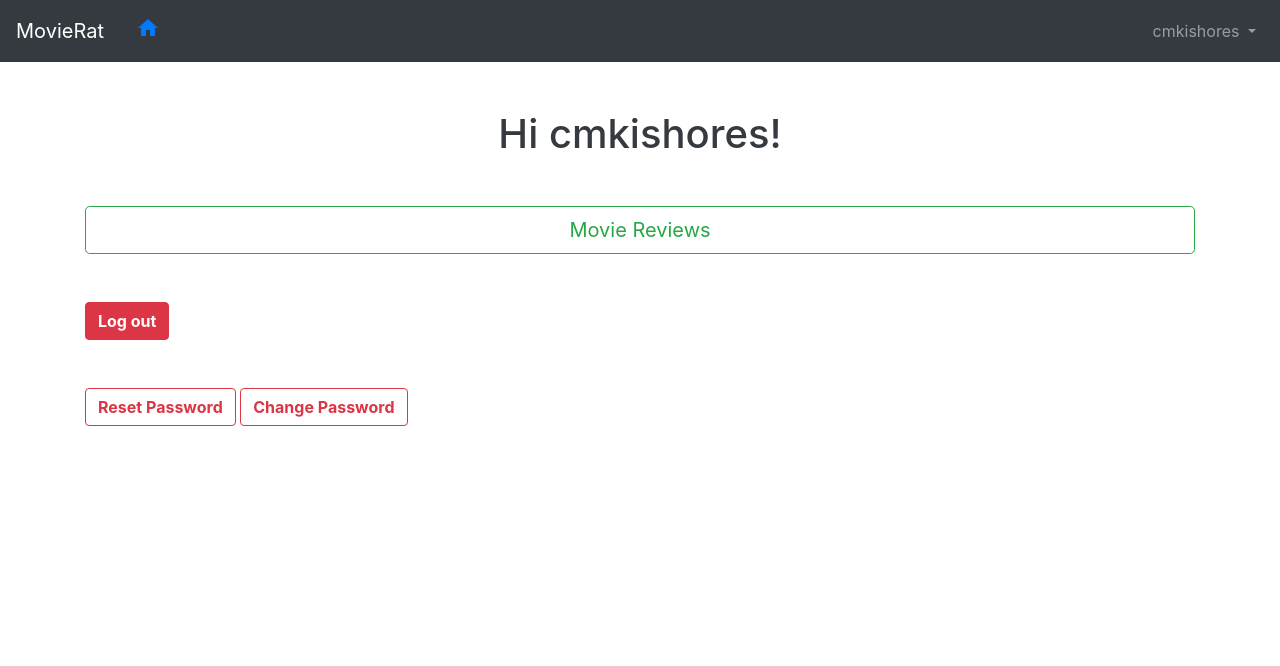
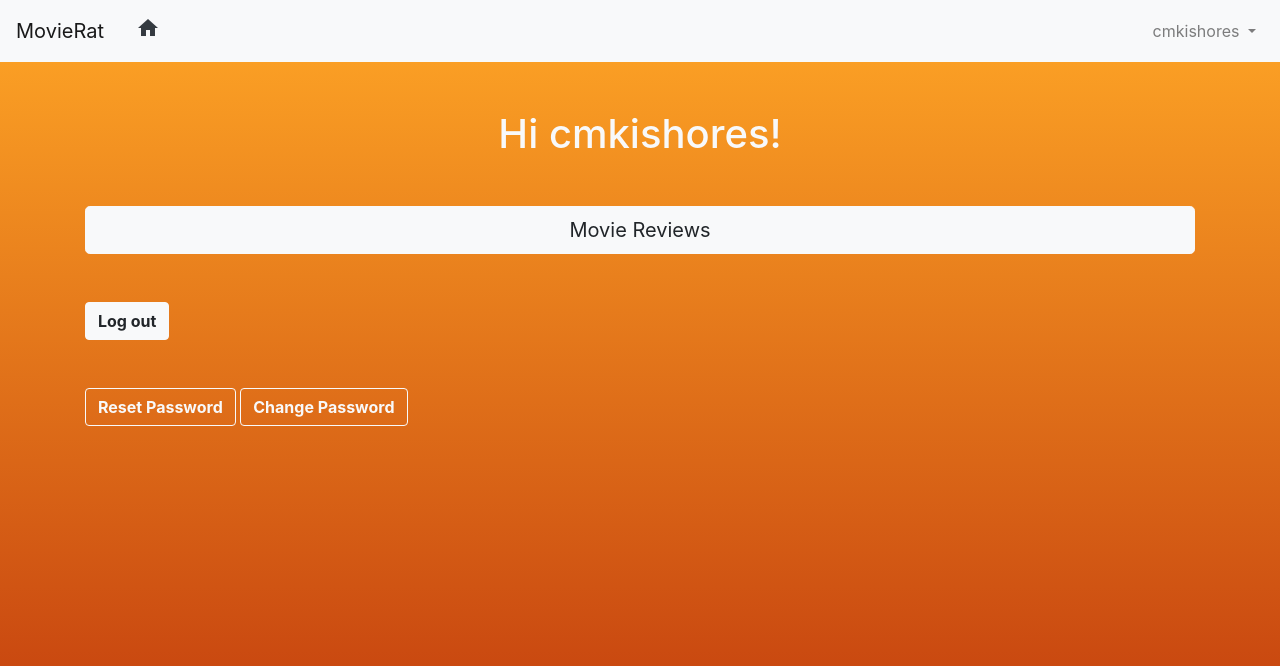
Before and after one commit to cmkishores/movie_review, a Django app: page / in a window 1280 px wide. Shown: the top 666 px of the page. Run offline with Django 3.2, Linux system fonts and the light colour scheme; a user stored in the database is signed in; some libraries are stand-ins or nearby versions.

Commit message:
Add local css and whitenoise middleware , design changes

```diff
--- a/movie_review/settings.py
+++ b/movie_review/settings.py
@@ -57,6 +57,7 @@ MIDDLEWARE = [
     'django.contrib.auth.middleware.AuthenticationMiddleware',
     'django.contrib.messages.middleware.MessageMiddleware',
     'django.middleware.clickjacking.XFrameOptionsMiddleware',
+    'whitenoise.middleware.WhiteNoiseMiddleware',
 ]
 
 ROOT_URLCONF = 'movie_review.urls'
--- a/templates/addreview.html
+++ b/templates/addreview.html
@@ -6,11 +6,11 @@
 {% block body %}
 {% if request.user.is_authenticated %}
 
-<h1>Add a new Review</h1>
+<h1 class="text-light" >Add a new Review</h1>
 
-<form action="" method="post" >{% csrf_token %}
+<form action="" method="post" class="text-light">{% csrf_token %}
 	{{ form|crispy }}
-	<button class ="btn btn-success font-weight-bold col-ml-5 mr-5 md-4 mt-5"  type="submit">Add</button>
+	<button class ="btn btn-outline-light font-weight-bold col-ml-5 mr-5 md-4 mt-5"  type="submit">Add</button>
 </form>
 
 {% else %}
--- a/templates/base.html
+++ b/templates/base.html
@@ -4,6 +4,8 @@
 <head>
 	<meta charset="utf-8">
     <meta name="viewport" content="width=device-width, initial-scale=1, shrink-to-fit=no">
+
+    <link rel="stylesheet" type="text/css" href="{% static 'css/base.css' %}">
 
     <link rel="stylesheet" href="https://fonts.googleapis.com/icon?family=Material+Icons">
 
@@ -15,9 +17,9 @@
 </head>
 <body>
 
-<nav class="navbar navbar-default navbar-expand-md navbar-dark bg-dark mb-4">
+<nav class="navbar navbar-default navbar-expand-md navbar-light bg-light mb-4">
       <a class="navbar-brand" href="{% url 'home' %}"> MovieRat </a>
-       <a class="nav-link " href="{% url 'index' %}"><i class="material-icons md-light">home</i> <span class="sr-only">(current)</span></a>
+       <a class="nav-link " href="{% url 'index' %}"><i class="material-icons text-dark">home</i> <span class="sr-only">(current)</span></a>
       <button class="navbar-toggler" type="button" data-toggle="collapse" data-target="#navbarCollapse" aria-controls="navbarCollapse" aria-expanded="false" aria-label="Toggle navigation"><span class="navbar-toggler-icon"></span>
       </button>
       <div class="collapse navbar-collapse" id="navbarCollapse">
--- a/templates/home.html
+++ b/templates/home.html
@@ -8,7 +8,7 @@
 
 
 {% block body %}
-<h1 class="text-dark">Movies List</h1>
+<h1 class="text-light">Movies List</h1>
 
     <ul class="list-inline" >
 
@@ -30,7 +30,7 @@
   	</ul>
      {% if request.user.is_authenticated %}
 
-          <a class = "btn btn-outline-dark col-md-4" href="{% url 'addreview' %}">Add a Review!</a>
+          <a class = "btn btn-outline-light col-md-4" href="{% url 'addreview' %}">Add a Review!</a>
           {% endif %}
 
   </div>
--- a/templates/index.html
+++ b/templates/index.html
@@ -6,21 +6,21 @@
 
 {% block body %}
 	{% if user.is_authenticated %}
-  		<h1 class="md-5 mt-5 text-center text-dark">Hi {{ user.username }}! </h1>
+  		<h1 class="md-5 mt-5 text-center text-light">Hi {{ user.username }}! </h1>
 
 
 
 
- 		 <a href="{% url 'home' %}" class="btn btn-outline-success btn-lg btn-block mt-5" role="button">Movie Reviews</a>
+ 		 <a href="{% url 'home' %}" class="btn btn-light btn-lg btn-block mt-5" role="button">Movie Reviews</a>
 
- 		 <a class="btn btn-danger font-weight-bold col-ml-5 mr-5 md-4 mt-5" href="{% url 'logout' %}"> Log out </a>
+ 		 <a class="btn btn-light font-weight-bold col-ml-5 mr-5 md-4 mt-5" href="{% url 'logout' %}"> Log out </a>
  		 <p>
- 		 <a class="btn btn-outline-danger font-weight-bold col-ml-5 md-4 mt-5" href="{% url 'password_reset' %}" >Reset Password</a>
- 		 <a class="btn btn-outline-danger font-weight-bold col-ml-5 md-4 mt-5"href="{% url 'password_change' %}" >Change Password</a>
+ 		 <a class="btn btn-outline-light font-weight-bold col-ml-5 md-4 mt-5" href="{% url 'password_reset' %}" >Reset Password</a>
+ 		 <a class="btn btn-outline-light font-weight-bold col-ml-5 md-4 mt-5"href="{% url 'password_change' %}" >Change Password</a>
  		</p>
 
 	{% else %}
-  		<div class="alert alert-danger col-md-4" role="alert">
+  		<div class="alert alert-light col-md-4" role="alert">
   				You are not Logged In !!
   				<a href="{% url 'login' %}" class="md-5">Log In</a>
 		</div>
```
Also changed, not shown: db.sqlite3.
